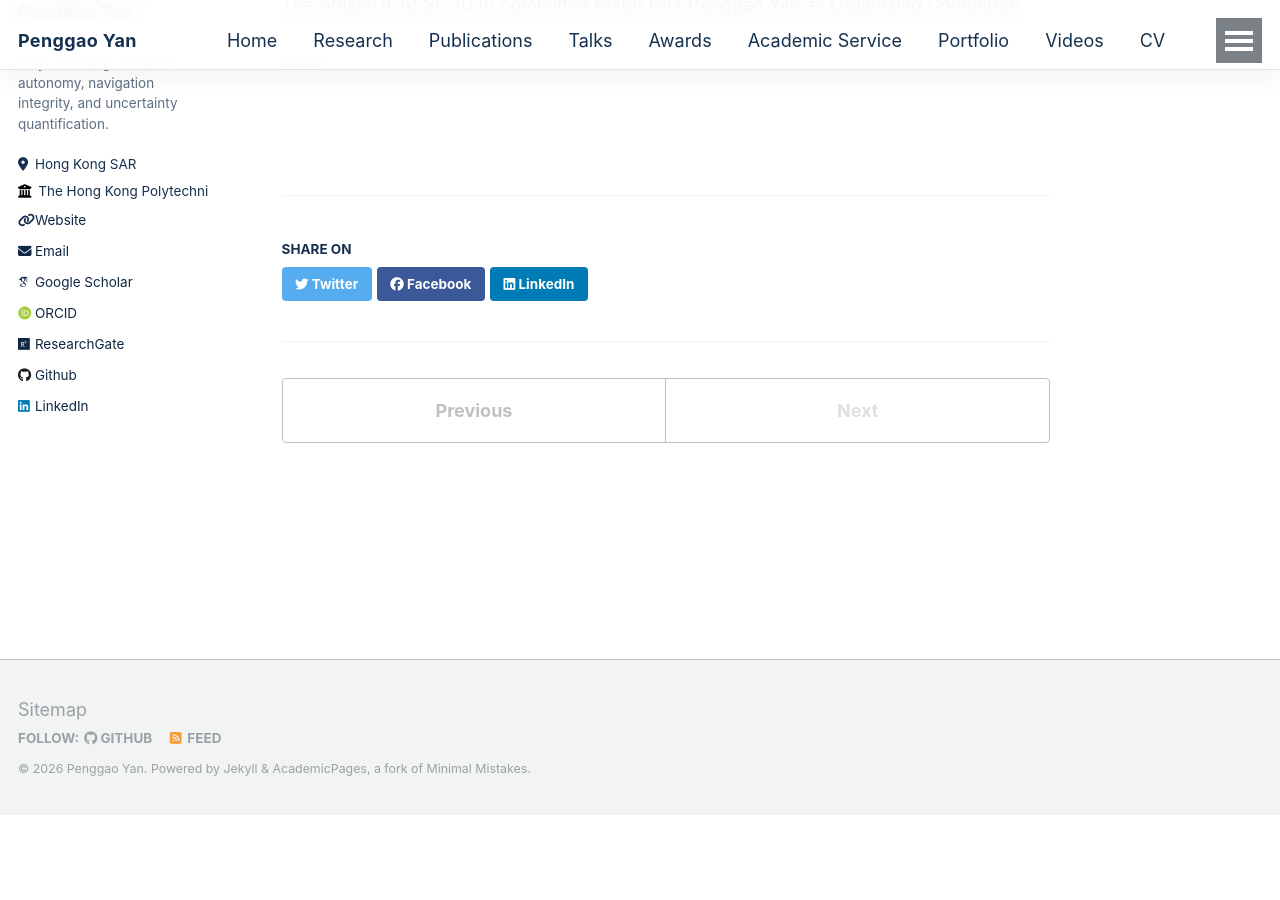
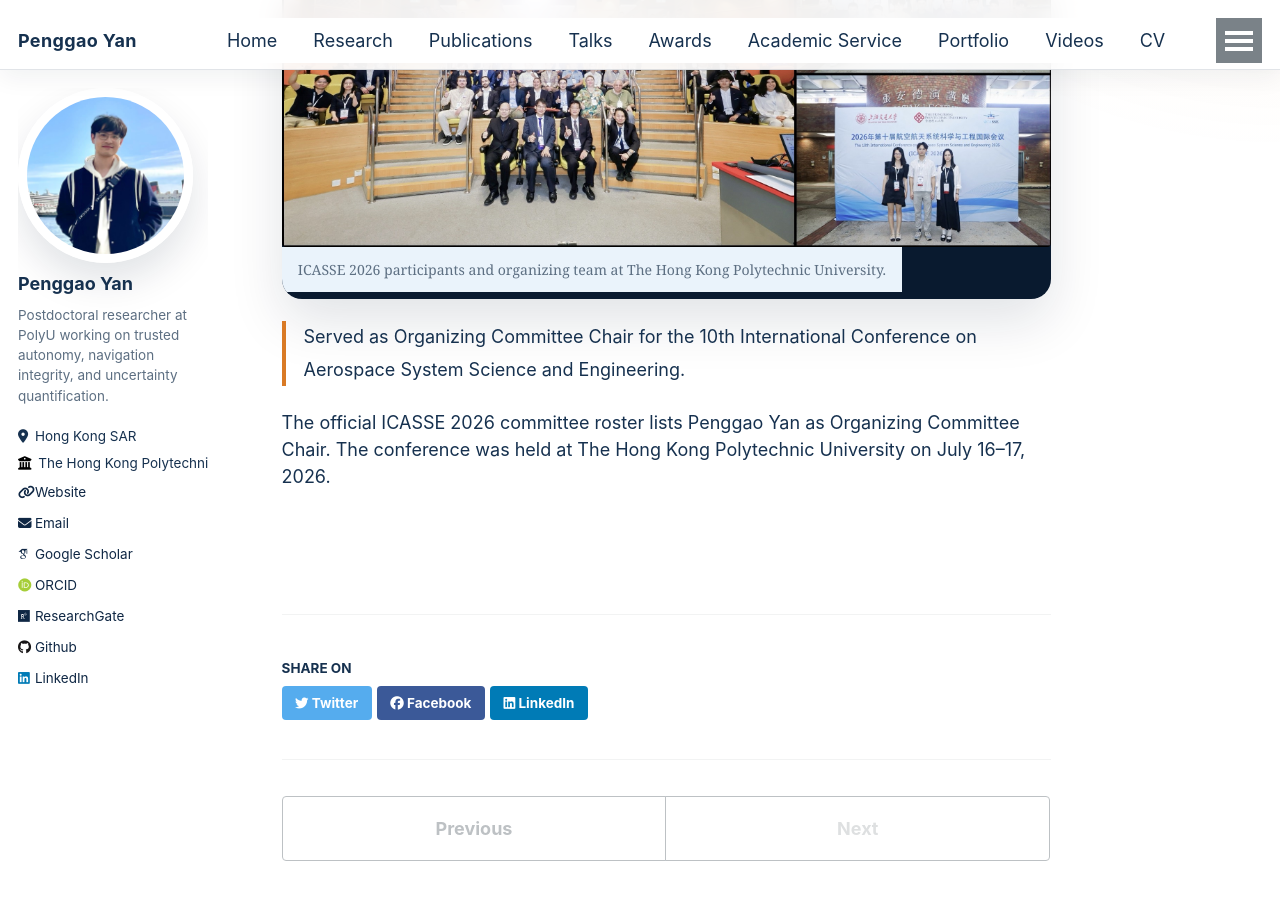
Before and after one commit to JasonYanxx/JasonYanxx.github.io, a Jekyll site: the page built from _service/2026-07-16-icasse-organizing-committee-chair.md, in a window 1280 px wide and 900 px high, scrolled down 381 px. Built offline with Jekyll 4.4.1, drawn with Linux system fonts in a browser that asks for light colours; some web fonts are replaced; before the commit the page ends 1195 px from its top, so only the background shows below that.

Commit message:
Add ICASSE 2026 service photo
Attach the owner-supplied ICASSE 2026 conference and organizing-team collage to the Organizing Committee Chair record. Convert the 4.2 MB clipboard PNG to a 947 KB JPEG for web delivery, preserve the complete collage with contain rendering, and provide descriptive alt text and a caption for both the highlight card and detail page.

Validation: bundle exec jekyll build --strict_front_matter; git diff --check; generated landing/detail image, alt-text, caption, and asset checks; desktop browser inspection of both pages at 1368 px with no horizontal overflow; no GPS latitude or longitude metadata detected.

```diff
--- a/_service/2026-07-16-icasse-organizing-committee-chair.md
+++ b/_service/2026-07-16-icasse-organizing-committee-chair.md
@@ -12,6 +12,10 @@ venue_short: "ICASSE"
 location: "The Hong Kong Polytechnic University, Hong Kong SAR"
 event_url: "https://icasse.sjtu.edu.cn/Data/List/Thenamelistofconferencecommittee"
 organization_url: "https://icasse.sjtu.edu.cn/"
+image: "/assets/images/icasse-2026-organizing-committee.jpg"
+image_alt: "Collage of the ICASSE 2026 conference group, organizing team, and Penggao Yan with colleagues at the conference backdrop"
+image_caption: "ICASSE 2026 participants and organizing team at The Hong Kong Polytechnic University."
+image_fit: "contain"
 summary: "Served as Organizing Committee Chair for the 10th International Conference on Aerospace System Science and Engineering."
 featured: true
 featured_rank: 1
```
Also changed, not shown: assets/images/icasse-2026-organizing-committee.jpg (added).
